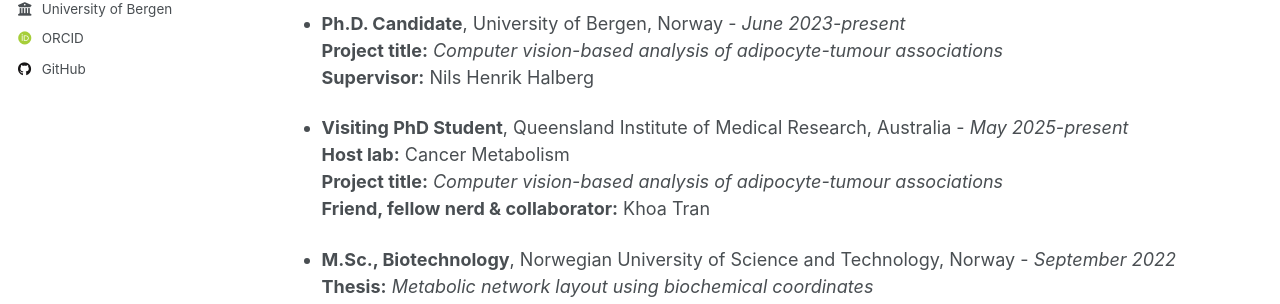
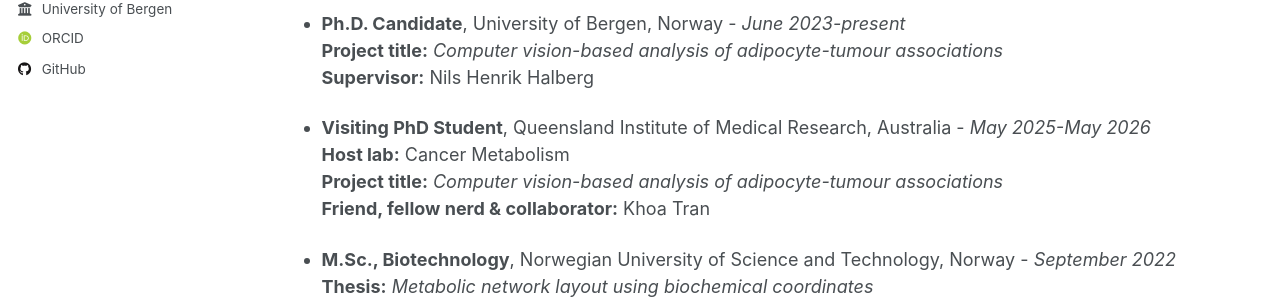
Before and after one commit to meidelien/meidelien.github.io, a Jekyll site: the page built from _pages/cv.md, in a window 1280 px wide and 900 px high. Shown: the part 381-685 px from the top of the window. Built offline with Jekyll 4.4.1, drawn with Linux system fonts in a browser that asks for light colours; some web fonts are replaced; a script that is not in the unit is left out.

Commit message:
Update cv.md

```diff
--- a/_pages/cv.md
+++ b/_pages/cv.md
@@ -22,7 +22,7 @@ Education
   **Project title:** *Computer vision-based analysis of adipocyte-tumour associations*
   **Supervisor:** Nils Henrik Halberg
 
-* **Visiting PhD Student**, Queensland Institute of Medical Research, Australia - *May 2025-present*
+* **Visiting PhD Student**, Queensland Institute of Medical Research, Australia - *May 2025-May 2026*
   **Host lab:** Cancer Metabolism
   **Project title:** *Computer vision-based analysis of adipocyte-tumour associations*
   **Friend, fellow nerd & collaborator:** Khoa Tran
```
